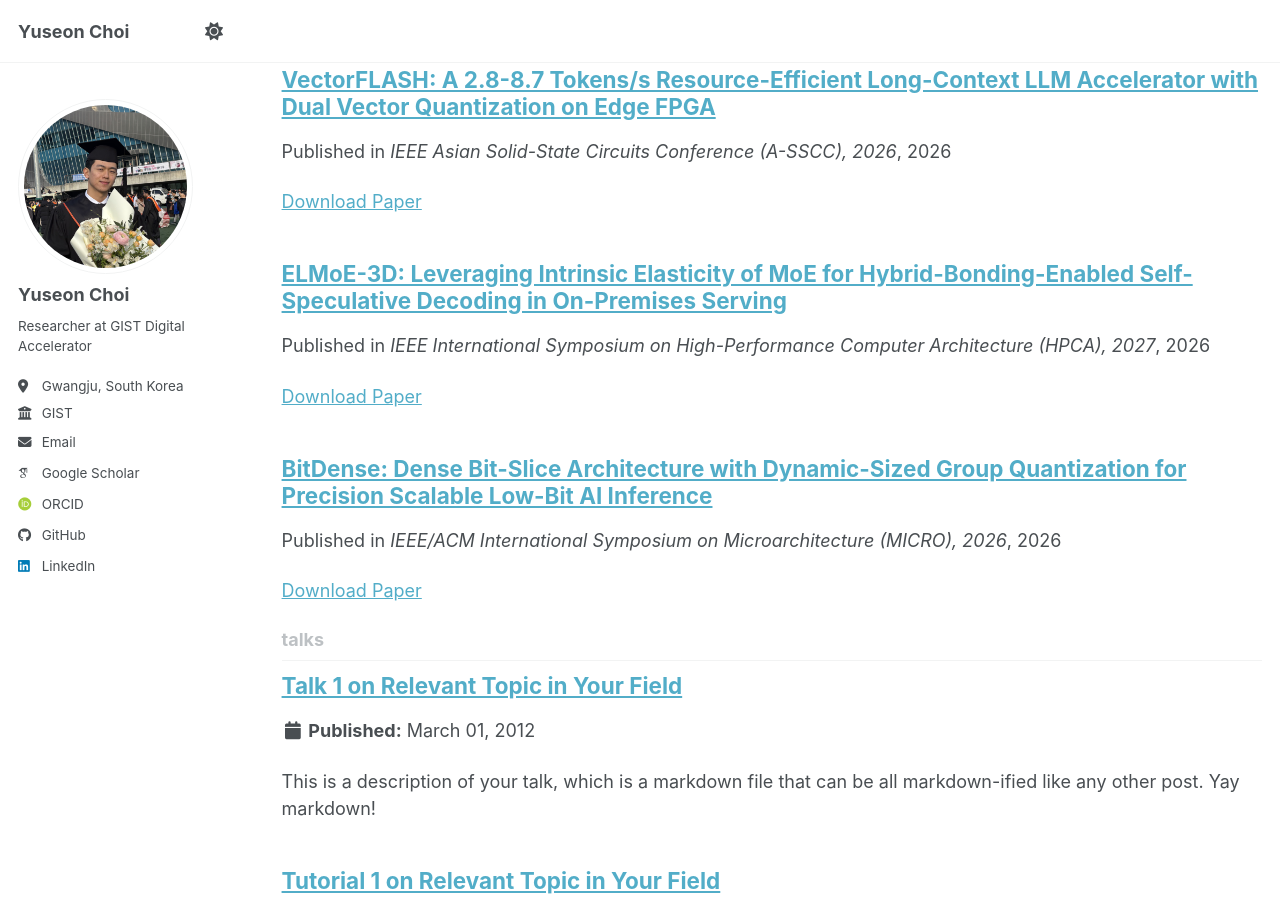
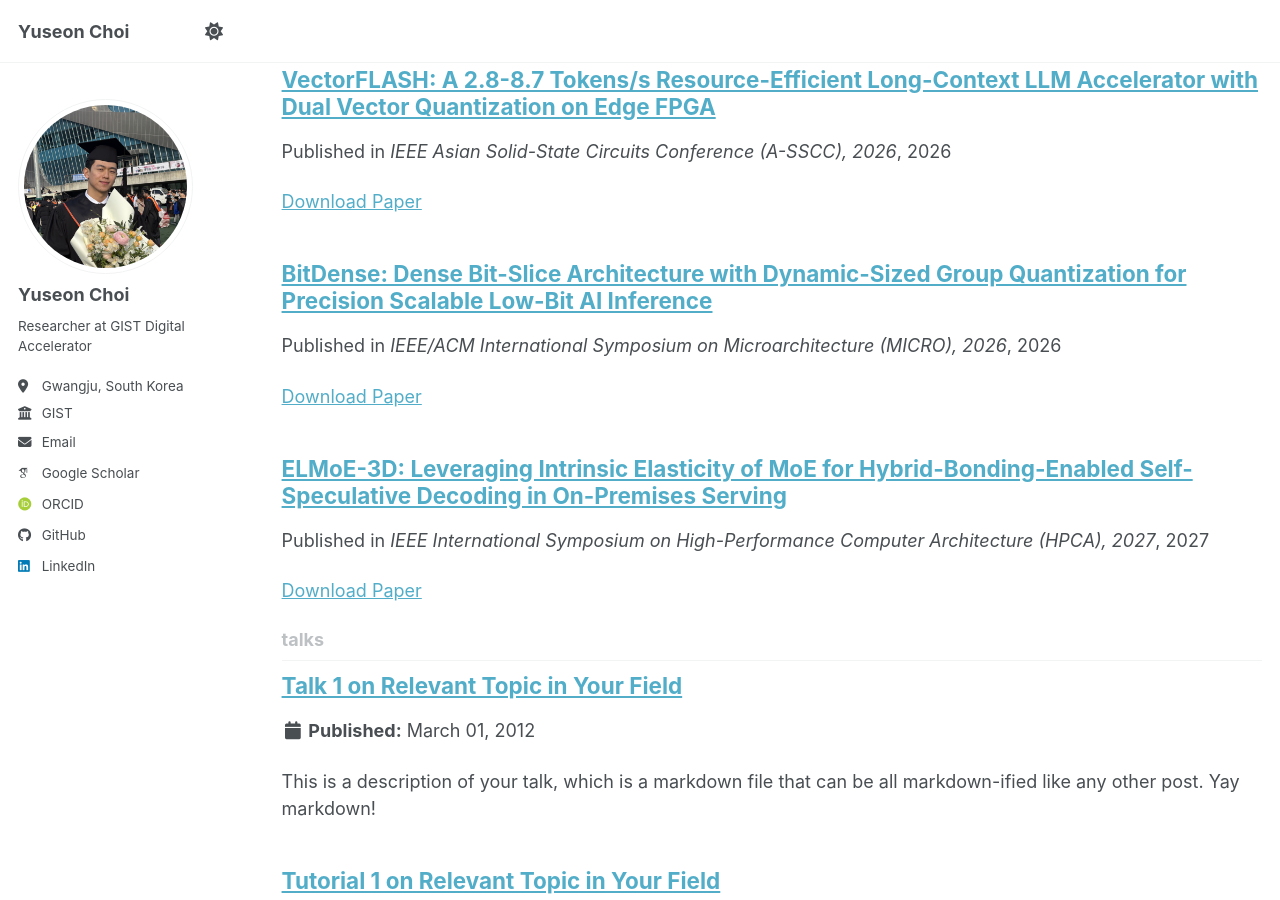
Before and after one commit to yschoi31/yschoi31.github.io, a Jekyll site: the page built from _pages/collection-archive.html, in a window 1280 px wide and 900 px high, scrolled down 3199 px. Built offline with Jekyll 4.4.1, drawn with Linux system fonts in a browser that asks for light colours; some web fonts are replaced; a script bundle is joined from its source files by our own code; library files that are not in the unit come from our copies; some of the changed lines change nothing that is shown.

Commit message:
Sort ELMoE-3D ahead of the 2026 conferences.
The publications list orders by date, so the HPCA 2027 paper needs a 2027 date to appear first.

```diff
--- a/_config.yml
+++ b/_config.yml
@@ -94,7 +94,7 @@ publication_category:
 teaser                   :  # filename of teaser fallback teaser image placed in /images/ for social media previews
 breadcrumbs              : false # true, false (default)
 words_per_minute         : 160
-future                   : false
+future                   : true
 read_more                : "disabled" # if enabled, adds "Read more" links to excerpts
 talkmap_link             : false      #change to true to add link to talkmap on talks page
 comments:
--- a/_publications/hpca27_elmoe-3d.md
+++ b/_publications/hpca27_elmoe-3d.md
@@ -2,7 +2,7 @@
 title: "ELMoE-3D: Leveraging Intrinsic Elasticity of MoE for Hybrid-Bonding-Enabled Self-Speculative Decoding in On-Premises Serving"
 collection: publications
 category: conferences
-date: 2026-11-03
+date: 2027-02-15
 shortvenue: "HPCA 2027"
 venue: "IEEE International Symposium on High-Performance Computer Architecture (HPCA), 2027"
 paperurl: "https://arxiv.org/abs/2604.14626"
```
